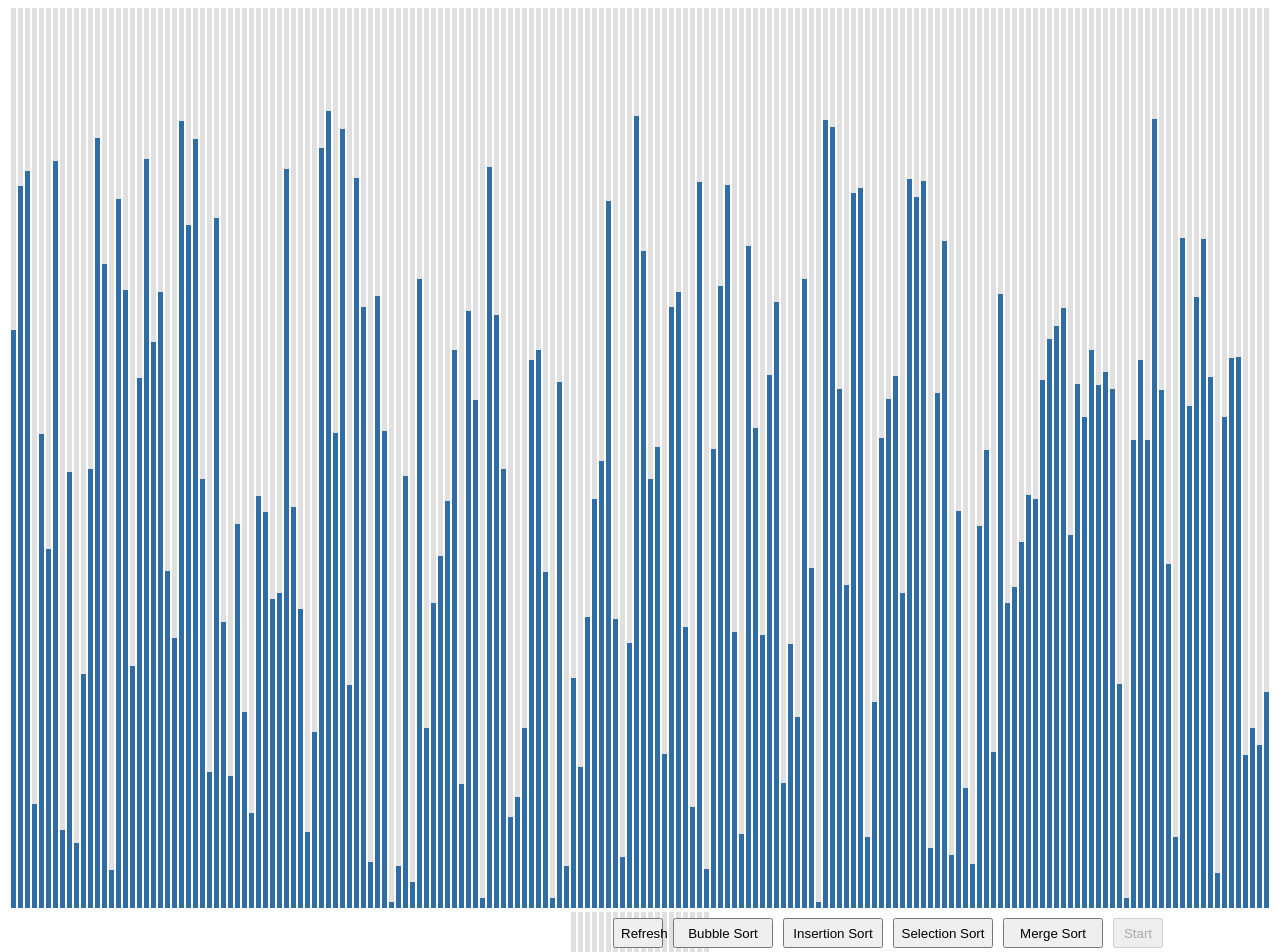
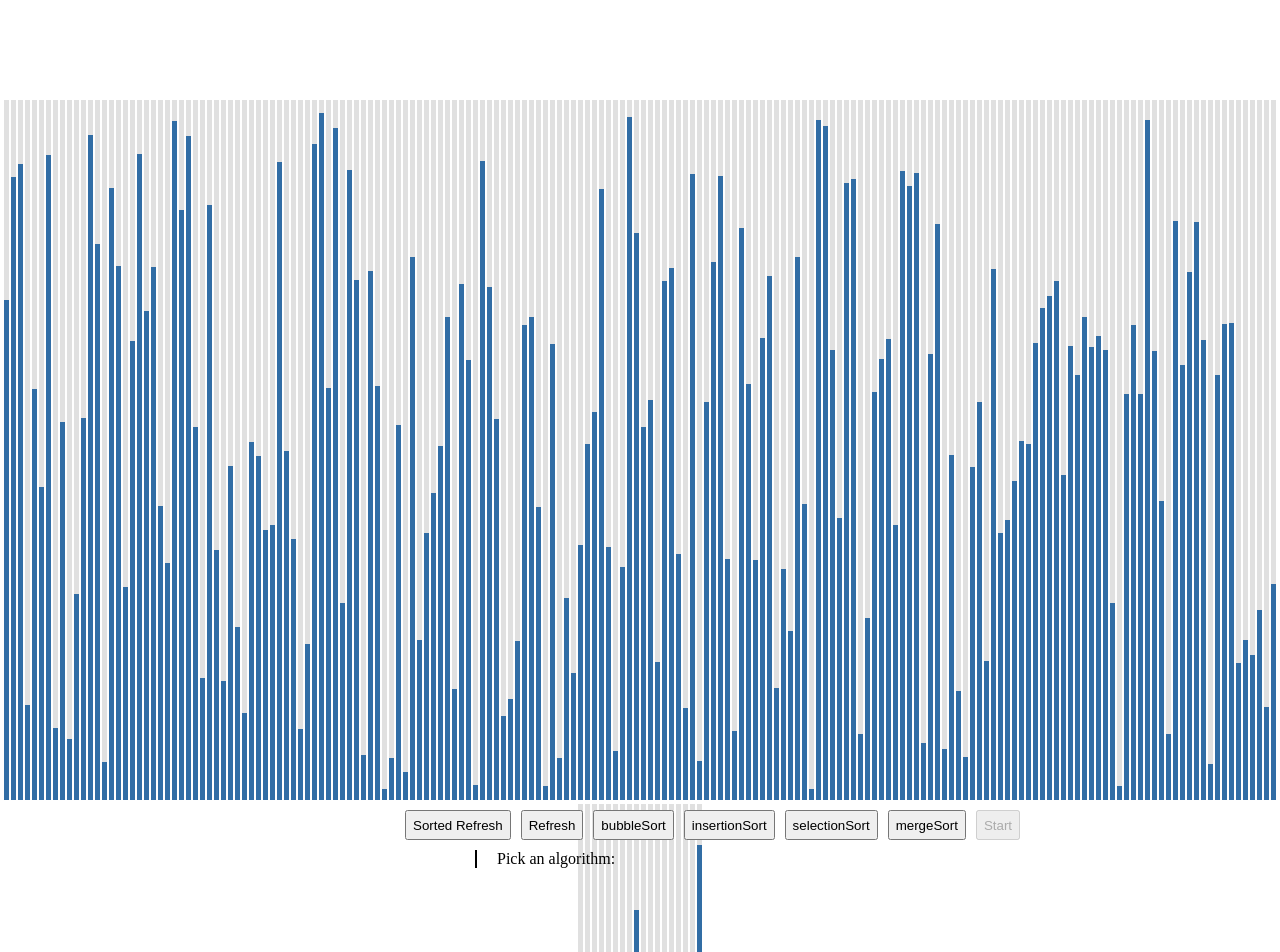
Before and after one commit to allenfeng2014/sorting-algorithms-visualizer, a React (Create React App) app: page / in a window 1280 px wide. Shown: the top 952 px of the page. Built offline with nearby package versions, Linux system fonts and the light colour scheme.

Commit message:
added sortedRefresh, algorithm message, title div (empty)

```diff
--- a/src/Numbers.js
+++ b/src/Numbers.js
@@ -1,4 +1,4 @@
-import { useState, useEffect } from "react";
+import React, { useState, useEffect } from "react";
 import "./css/Numbers.css";
 import sortingAlgos from "./sortingAlgos";
 
@@ -16,8 +16,34 @@ function Numbers() {
   const colorGrey = "rgb(224, 224, 224)";
   const colorViolet = "rgb(220, 58, 252)";
 
+  // design related constants
+  const NUMBER_MAX = 690;
+  const NUMBER_MIN = 10;
+  const CANVAS_HEIGHT = 700;
+
+  const numBars = {
+    // method for changing number bar color
+    setBarColor: function (idx, color) {
+      document.getElementById(`number${idx}`).style.backgroundColor = color;
+    },
+    // method for toggling number bar between blue and target color
+    toggleBarColor: function (idx, targetColor) {
+      if (
+        document.getElementById(`number${idx}`).style.backgroundColor !==
+        colorBlue
+      ) {
+        this.setBarColor(idx, colorBlue);
+      } else {
+        this.setBarColor(idx, targetColor);
+      }
+    }, // method for changing number bar height
+    setBarHeight: function (idx, height) {
+      let barStyle = document.getElementById(`number${idx}`).style;
+      barStyle.height = `${height}px`;
+      barStyle.borderTopWidth = `${CANVAS_HEIGHT - height}px`;
+    },
     // function for resetting numbers
-  const resetNumbers = () => {
+    resetNumbers: function (returnNumbers = false) {
       if (animeProgressID !== null) {
         clearInterval(animeProgressID);
         animeProgressID = null;
@@ -33,34 +59,19 @@ function Numbers() {
 
       let newNumbers = [];
       for (let i = 0; i < numbersTotal; i++) {
-      let newNumber = Math.floor(Math.random() * 795 + 5);
+        let newNumber = Math.floor(Math.random() * 680 + 10);
         newNumbers.push(newNumber);
       }
       setNumbers(newNumbers);
-  };
+      buttons.disableAlgoButtons(false);
+      setSortingAlgo("");
 
-  // function for changing number bar color
-  const setBarColor = (idx, color) => {
-    document.getElementById(`number${idx}`).style.backgroundColor = color;
-  };
-
-  // function for toggling number bar between blue and target color
-  const toggleBarColor = (idx, targetColor) => {
-    if (
-      document.getElementById(`number${idx}`).style.backgroundColor !==
-      colorBlue
-    ) {
-      setBarColor(idx, colorBlue);
-    } else {
-      setBarColor(idx, targetColor);
-    }
-  };
-
-  // function for changing number bar height
-  const setBarHeight = (idx, height) => {
-    let barStyle = document.getElementById(`number${idx}`).style;
-    barStyle.height = `${height}px`;
-    barStyle.borderTopWidth = `${900 - height}px`;
+      if (returnNumbers) return newNumbers;
+    },
+    sortNumbers: function (nums) {
+      let { numsSorted } = sortingAlgos.mergeSort(nums);
+      setNumbers(numsSorted);
+    },
   };
 
   // function for visualizing bubble sort
@@ -72,16 +83,17 @@ function Numbers() {
       //console.log(action); //!!!!!!!!!!!!!!!!!!!!!!!!!!!!!!!!debug
       if (lastAction.swap !== undefined) {
         for (let idx of lastAction.swapIndices) {
-          setBarColor(idx, colorBlue);
+          numBars.setBarColor(idx, colorBlue);
         }
       } else if (lastAction.set !== undefined) {
         for (let idx of lastAction.setIndices) {
-          setBarColor(idx, colorBlue);
+          numBars.setBarColor(idx, colorBlue);
         }
       }
       if (action === undefined) {
         clearInterval(animeProgressID);
         animeProgressID = null;
+        buttons.disableAlgoButtons(false);
         return;
       }
 
@@ -89,13 +101,13 @@ function Numbers() {
       if (action.swap !== undefined) {
         let indices = action.swapIndices;
         for (let idx of indices) {
-          setBarColor(idx, colorOrange);
+          numBars.setBarColor(idx, colorOrange);
         }
         if (action.swap) {
           let height1 = numbers[indices[0]];
           let height2 = numbers[indices[1]];
-          setBarHeight(indices[0], height2);
-          setBarHeight(indices[1], height1);
+          numBars.setBarHeight(indices[0], height2);
+          numBars.setBarHeight(indices[1], height1);
           numbers[indices[0]] = height2;
           numbers[indices[1]] = height1;
         }
@@ -105,8 +117,8 @@ function Numbers() {
         let indices = action.setIndices;
         let heights = action.setHeights;
         for (let idx = 0; idx < indices.length; idx++) {
-          setBarHeight(indices[idx], heights[idx]);
-          setBarColor(indices[idx], colorOrange);
+          numBars.setBarHeight(indices[idx], heights[idx]);
+          numBars.setBarColor(indices[idx], colorOrange);
           numbers[indices[idx]] = heights[idx];
         }
       }
@@ -114,7 +126,7 @@ function Numbers() {
       if (action.numBarsToggle !== undefined) {
         let indices = action.toggleIndices;
         for (let idx of indices) {
-          toggleBarColor(idx, colorViolet);
+          numBars.toggleBarColor(idx, colorViolet);
         }
       }
       lastAction = action;
@@ -122,14 +134,29 @@ function Numbers() {
     document.getElementById("button-start").disabled = true;
   };
 
+  const buttons = {
+    sortingAlgoNames: [
+      "bubbleSort",
+      "insertionSort",
+      "selectionSort",
+      "mergeSort",
+    ],
+    disableAlgoButtons: function (disable) {
+      this.sortingAlgoNames.forEach((algoName) => {
+        document.getElementById(`button-${algoName}`).disabled = disable;
+      });
+    },
+  };
+
   // reset numbers at start up
   useEffect(() => {
-    resetNumbers();
+    numBars.resetNumbers();
   }, []);
 
   return (
-    <div id="visualizer-container">
-      <div id="numbers-container">
+    <React.Fragment>
+      <div className="title-container"></div>
+      <div className="numbers-container">
         {numbers.map((number, idx) => (
           <span
             className="number-bar"
@@ -137,94 +164,56 @@ function Numbers() {
             key={idx}
             style={{
               height: `${number}px`,
-              borderTop: `${900 - number}px solid ${colorGrey}`,
+              borderTop: `${CANVAS_HEIGHT - number}px solid ${colorGrey}`,
             }}
           ></span>
         ))}
       </div>
-      <div id="buttons-container">
+      <div className="buttons-container">
         <button
-          className="button"
+          className="button-misc"
+          id="button-sortedRefresh"
+          onClick={() => {
+            numBars.sortNumbers(numBars.resetNumbers(true));
+          }}
+        >
+          Sorted Refresh
+        </button>
+        <button
+          className="button-misc"
           id="button-refresh"
-          style={{
-            width: "50px",
-            height: "30px",
-          }}
-          onClick={resetNumbers}
+          onClick={numBars.resetNumbers}
         >
           Refresh
         </button>
+        {buttons.sortingAlgoNames.map((algoName, idx) => (
           <button
-          className="button"
-          id="button-bubbleSort"
-          style={{
-            width: "100px",
-            height: "30px",
-          }}
+            className="button-algo"
+            id={`button-${algoName}`}
+            key={idx}
             onClick={() => {
-            setSortingAlgo("bubbleSort");
+              setSortingAlgo(algoName);
               document.getElementById("button-start").disabled = false;
             }}
           >
-          Bubble Sort
+            {algoName}
           </button>
+        ))}
         <button
-          className="button"
-          id="button-insertionSort"
-          style={{
-            width: "100px",
-            height: "30px",
-          }}
+          className="button-misc"
+          id="button-start"
           onClick={() => {
-            setSortingAlgo("insertionSort");
-            document.getElementById("button-start").disabled = false;
-          }}
-        >
-          Insertion Sort
-        </button>
-        <button
-          className="button"
-          id="button-selectionSort"
-          style={{
-            width: "100px",
-            height: "30px",
-          }}
-          onClick={() => {
-            setSortingAlgo("selectionSort");
-            document.getElementById("button-start").disabled = false;
-          }}
-        >
-          Selection Sort
-        </button>
-        <button
-          className="button"
-          id="button-mergeSort"
-          style={{
-            width: "100px",
-            height: "30px",
-          }}
-          onClick={() => {
-            setSortingAlgo("mergeSort");
-            document.getElementById("button-start").disabled = false;
-          }}
-        >
-          Merge Sort
-        </button>
-        <button
-          className="button"
-          id="button-start"
-          style={{
-            width: "50px",
-            height: "30px",
-          }}
-          onClick={() => {
+            buttons.disableAlgoButtons(true);
             sortingAnime(numbers, sortingAlgo);
           }}
         >
           Start
         </button>
       </div>
+      <div className="messages-container">
+        <p id="message-algo">Pick an algorithm: {sortingAlgo}</p>
       </div>
+    </React.Fragment>
   );
 }
 
--- a/src/css/Numbers.css
+++ b/src/css/Numbers.css
@@ -1,18 +1,51 @@
+* {
+  margin: 0;
+}
+
+.title-container {
+  height: 100px;
+}
+
+.numbers-container {
+  display: block;
+  height: 700px;
+  text-align: center;
+}
 .number-bar {
   display: inline-block;
   margin: 0px 1px;
   width: 5px;
   background-color: rgb(49, 109, 165);
 }
-#numbers-container {
-  height: 900px;
-  text-align: center;
+
+.buttons-container {
+  display: block;
+  height: 50px;
+  padding-left: 400px;
 }
-#buttons-container {
-  display: block;
-  height: 80px;
-  padding-left: 600px;
-}
-.button {
+.button-misc,
+.button-algo {
+  display: inline-block;
+  width: fit-content;
+  height: 30px;
   margin: 10px 5px 0px 5px;
 }
+.button-algo:hover,
+.button-misc:hover {
+  background-color: rgb(85, 138, 236);
+}
+.button-algo:focus {
+  background-color: rgb(85, 138, 236);
+}
+
+.messages-container {
+  display: block;
+  height: 40px;
+}
+#message-algo {
+  display: inline-block;
+  position: relative;
+  left: 475px;
+  border-left: 2px solid black;
+  padding-left: 20px;
+}
--- a/src/sortingAlgos.js
+++ b/src/sortingAlgos.js
@@ -20,7 +20,7 @@ const sortingAlgos = {
       }
     }
 
-    return { numActions };
+    return { numsSorted: numbers, numActions };
   },
 
   selectionSort: function (nums) {
@@ -59,7 +59,7 @@ const sortingAlgos = {
       }
     }
 
-    return { numActions };
+    return { numsSorted: numbers, numActions };
   },
 
   insertionSort: function (nums) {
@@ -86,7 +86,7 @@ const sortingAlgos = {
       }
     }
 
-    return { numActions };
+    return { numsSorted: numbers, numActions };
   },
 
   mergeSort: function (
```
Also changed, not shown: 1 other file (tests, documents, lock files or other folders). Lines whose indentation alone changed are shown as unchanged.
